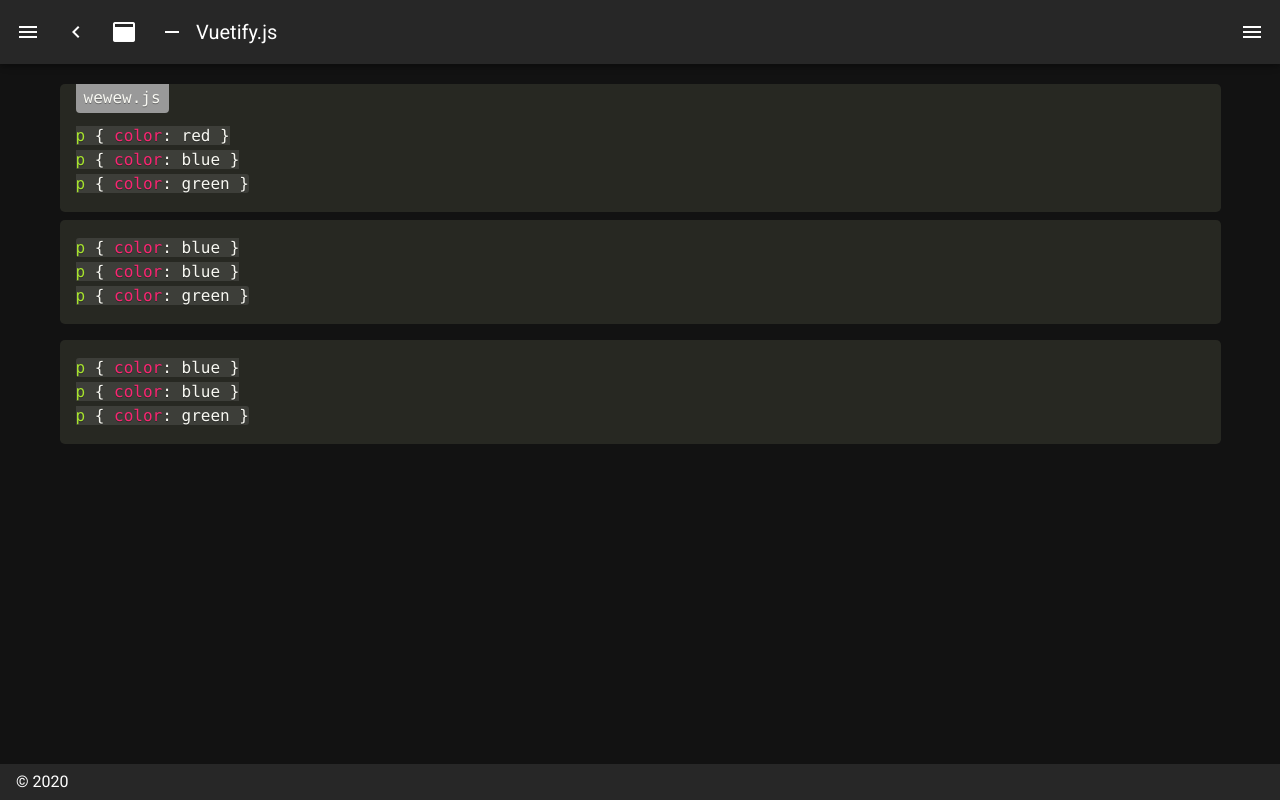
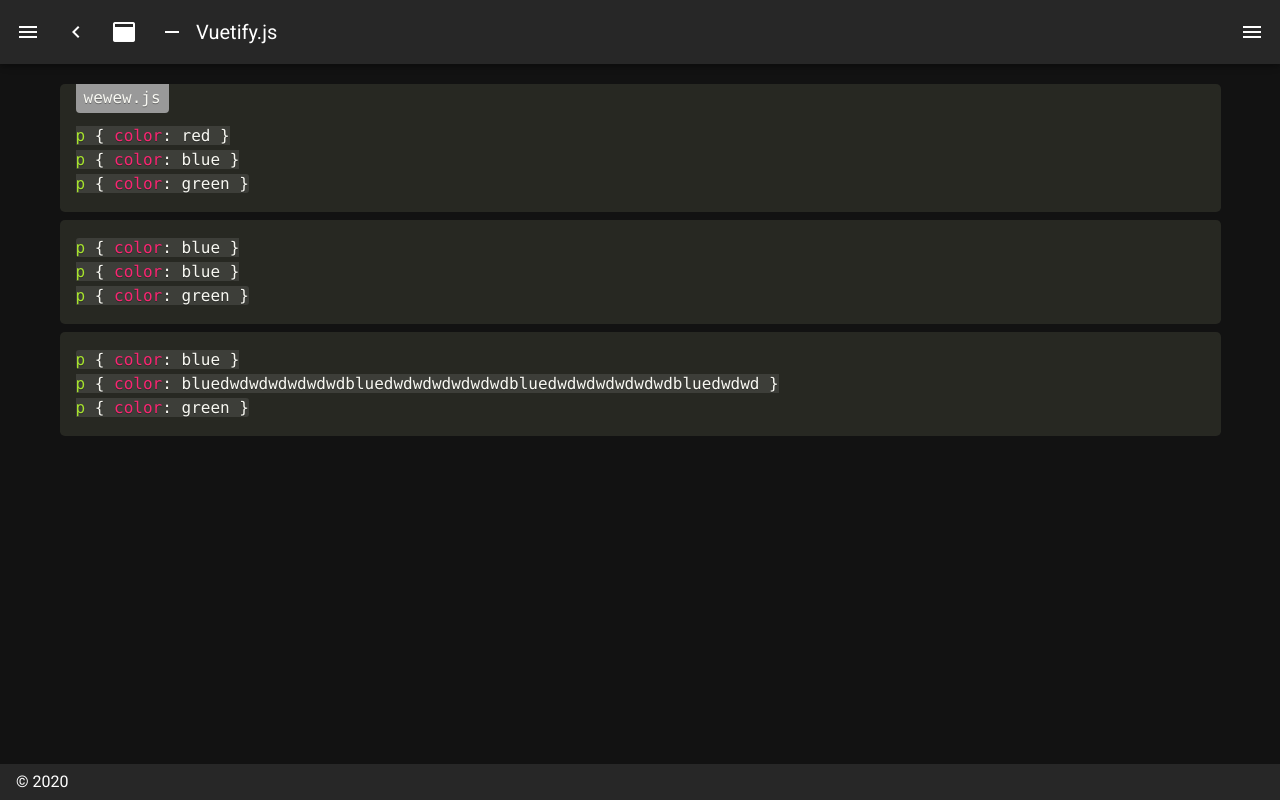
Before and after one commit to empty240/nuxt-halc, a Nuxt app: page /prism in a window 1280 px wide. Built offline with nearby package versions, Linux system fonts and the light colour scheme.

Commit message:
formatter

```diff
--- a/pages/prism.vue
+++ b/pages/prism.vue
@@ -1,5 +1,4 @@
 <template>
-<div>
   <v-layout>
     <v-flex class="text-center">
       <pre data-file="wewew.js"><code class="language-css" data-file="aaa.js">
@@ -8,17 +7,17 @@ p { color: blue }
 p { color: green }</code>
 </pre>
 
-<pre><code class="language-css">p { color: blue }
+      <pre><code class="language-css">p { color: blue }
 p { color: blue }
+p { color: green }</code>
+</pre>
+
+      <pre><code class="language-css">p { color: blue }
+p { color: bluedwdwdwdwdwdwdbluedwdwdwdwdwdwdbluedwdwdwdwdwdwdbluedwdwd }
 p { color: green }</code>
 </pre>
     </v-flex>
   </v-layout>
-<pre><code class="language-css">p { color: blue }
-p { color: blue }
-p { color: green }</code>
-</pre>
-</div>
 </template>
 
 <script>
```
